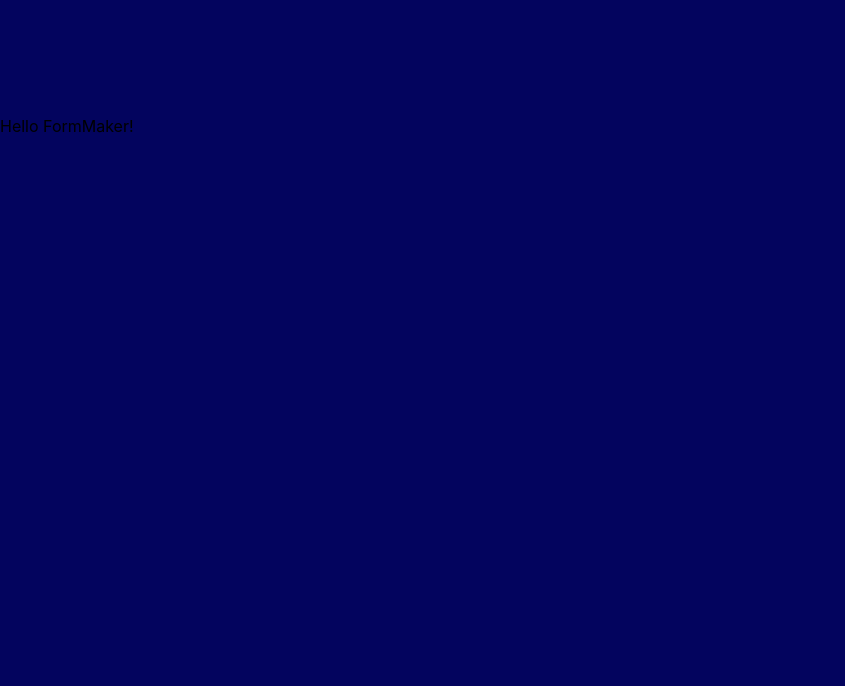
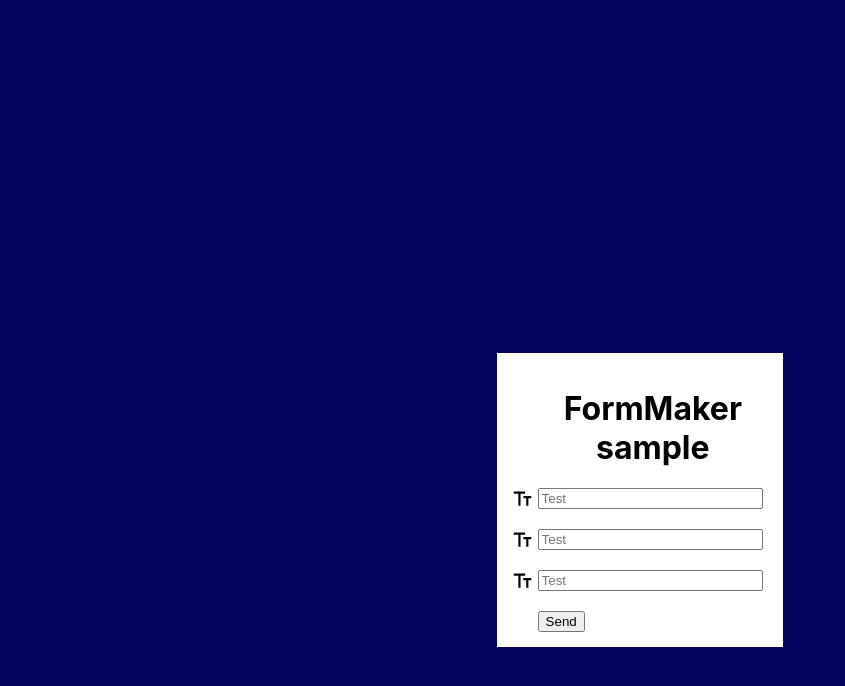
Before and after one commit to remoad23/Reactcomp, a React (Create React App) app in the folder reactcomp/: page /formmaker in a window 1280 px wide. Shown: the top 686 px of the page, without its empty margins (0-845 px from the left). Built offline with nearby package versions, Linux system fonts and the light colour scheme; the HTML template or start-up script is replaced by a standard one.

Commit message:
partial Implementation of FormMaker

```diff
--- a/reactcomp/src/App.css
+++ b/reactcomp/src/App.css
@@ -164,3 +164,54 @@
 }
 
 /*--------------------------------------- CHART END ------------------------------------------------------ */
+
+/*--------------------------------------- FormMaker START ------------------------------------------------------ */
+
+.FormMakerPageWrapper
+{
+    height: 100%;
+    width: 100%;
+    display: flex;
+    align-items: center;
+    justify-content: center;
+}
+
+.FormMaker {
+    padding: 15px;
+    height: auto;
+    width: 20vw;
+    background-color: white;
+    display: flex;
+    flex-direction: column;
+    align-items: self-start;
+}
+
+.FormMakerRow
+{
+    display: flex;
+    flex-flow: row;
+    width: 100%;
+}
+
+.FormMaker > h1 {
+    margin-left: 10%;
+}
+
+.rowIcon {
+    width: 10%;
+    height: 1.3em;
+    background-size: contain;
+    background-repeat: no-repeat;
+}
+
+.rowInput
+{
+    width: 85%;
+    margin-bottom: 20px;
+}
+
+.FormMakerSubmit
+{
+    margin-left: 10%;
+}
+/*--------------------------------------- FormMaker END ------------------------------------------------------ */
--- a/reactcomp/src/Components/FormMaker.jsx
+++ b/reactcomp/src/Components/FormMaker.jsx
@@ -1,9 +1,19 @@
 import React from 'react';
 
-function FormMaker() {
-  return (
-    <p>Hello world!</p>
-  );
+function FormMaker({ children, title } ) {
+    return (
+        <div className="FormMaker">
+            <h1>
+                {
+                    title
+                }
+            </h1>
+            {
+                children
+            }
+            <button className="FormMakerSubmit" type="submit">Send</button>
+        </div>
+    );
 }
 
 export default FormMaker;
--- /dev/null
+++ b/reactcomp/src/Components/FormMaker/FMRow.jsx
@@ -0,0 +1,18 @@
+import React from 'react';
+import DefaultBG from '../../Icons/defaultInput.svg';
+
+function FMRow({rowType, icon, ph }) {
+
+    let iconStyle = icon ? icon : { backgroundImage: `url(${DefaultBG})` };
+    let inputType = rowType != undefined ? rowType : "text";
+    let placeh = ph != undefined ? ph : "";
+
+  return (
+      <div className="FormMakerRow">
+          <div className="rowIcon" style={iconStyle}></div>
+          <input className="rowInput" type={inputType} placeholder={placeh} />
+      </div>
+  );
+}
+
+export default FMRow;
--- a/reactcomp/src/Pages/FormMaker.jsx
+++ b/reactcomp/src/Pages/FormMaker.jsx
@@ -1,9 +1,18 @@
 import React from 'react';
+import FormMakerC from '../Components/FormMaker'
+import Row from '../Components/FormMaker/FMRow'
 
 function FormMaker() {
-  return (
-    <p>Hello FormMaker!</p>
-  );
+    return (
+        <div className="FormMakerPageWrapper">
+            <FormMakerC title={'FormMaker sample'}>
+                <Row ph='Test' ></Row>
+                <Row ph={'Test'} ></Row>
+                <Row ph={'Test'} ></Row>
+            </FormMakerC>
+        </div>
+
+    );
 }
 
 export default FormMaker;
```
Also changed, not shown: reactcomp/src/Icons/defaultInput.svg (added), 1 other file (tests, documents, lock files or other folders).
